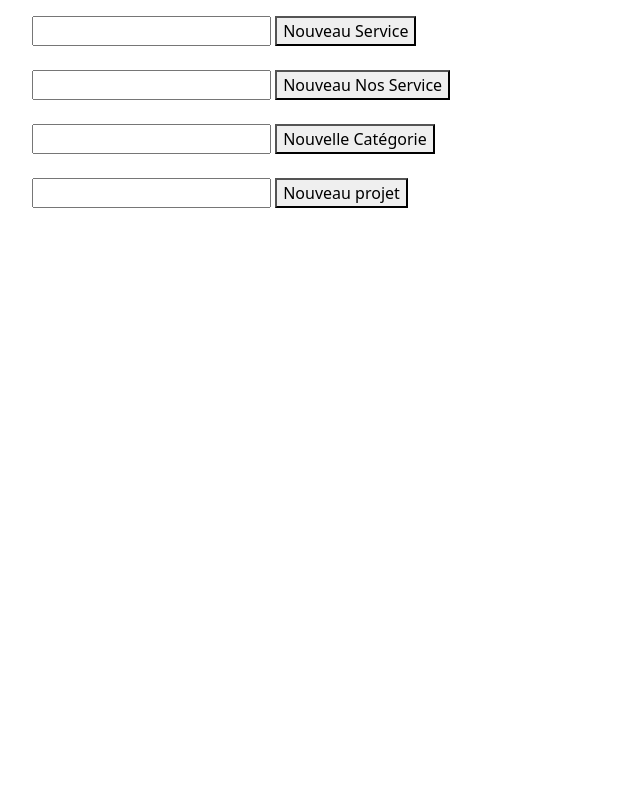
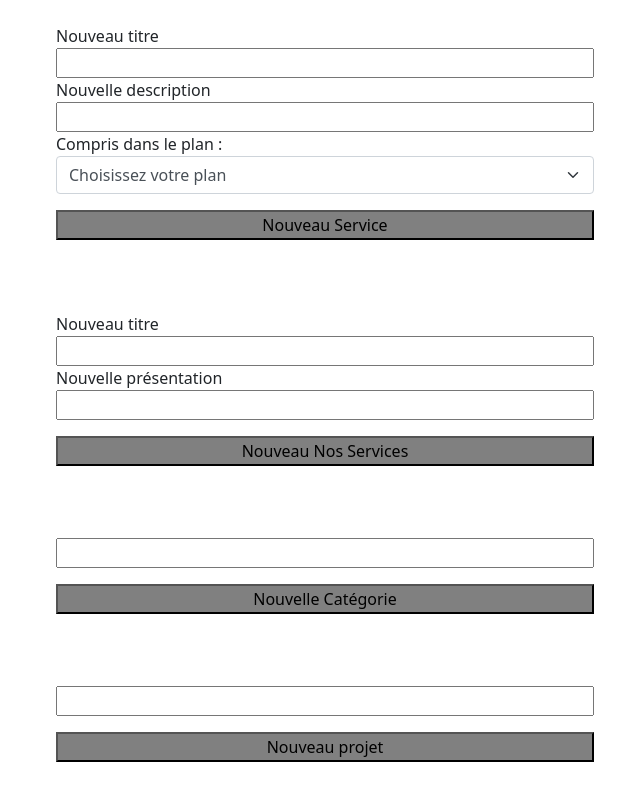
Before and after one commit to JBoulenger21/SpaceDrive, a PHP site: page /backoffice.php in a window 1280 px wide. Shown: the part 56-842 px from the top of the page, without its empty margins (0-640 px from the left). Before the commit the page ends 264 px from the top, so only its background shows below. Run offline with PHP 8.4, Linux system fonts and the light colour scheme.

Commit message:
insertion en base de données de services et nos services et modif backoffice

```diff
--- a/backoffice.php
+++ b/backoffice.php
@@ -1,24 +1,39 @@
 <?php include('header.php'); ?>
 
 <div class="container m-3">
-  <form class="" action="traitement.php" method="post">
-    <input type="text" name="newTitreS" id="newTitreS">
-    <button type="submit" name="newTableService">Nouveau Service</button>
+  <form class="BackForm" action="traitement.php" method="post">
+    <label>Nouveau titre</label>
+    <input type="text" name="newTitreS" id="newTitreS" required>
+    <label>Nouvelle description</label>
+    <input type="text" name="newPresaS" id="newPresaS" required>
+    <label>Compris dans le plan :</label>
+    <select class="form-select" name="newPlan" id="newPlan">
+      <option selected>Choisissez votre plan</option>
+      <option value="1">Basic</option>
+      <option value="2">Advanced</option>
+      <option value="3">Profesional</option>
+    </select>
+    <button class="backbuttonform" type="submit" name="newTableService">Nouveau Service</button>
   </form>
   <br>
-  <form class="" action="traitement.php" method="post">
-    <input type="text" name="newTitreNS" id="newTitreNS">
-    <button type="submit" name="newTableNosService">Nouveau Nos Service</button>
+
+  <form class="BackForm" action="traitement.php" method="post">
+    <label>Nouveau titre</label>
+    <input type="text" name="newTitreNS" id="newTitreNS" required>
+    <label>Nouvelle présentation</label>
+    <input type="text" name="newPresaNS" id="newPresaNS" required>
+    <button class="backbuttonform" type="submit" name="newTableNosServices">Nouveau Nos Services</button>
   </form>
   <br>
-  <form class="" action="traitement.php" method="post">
+
+  <form class="BackForm" action="traitement.php" method="post">
     <input type="text" name="newCategorie" id="newCategorie">
-    <button type="submit" name="newTableCategorie">Nouvelle Catégorie</button>
+    <button class="backbuttonform" type="submit" name="newTableCategorie">Nouvelle Catégorie</button>
   </form>
   <br>
-  <form class="" action="traitement.php" method="post">
+  <form class="BackForm" action="traitement.php" method="post">
     <input type="text" name="newProjet" id="newProjet">
-    <button type="submit" name="newTableProjet">Nouveau projet</button>
+    <button class="backbuttonform" type="submit" name="newTableProjet">Nouveau projet</button>
   </form>
 </div>
 
--- a/main.css
+++ b/main.css
@@ -0,0 +1,12 @@
+.BackForm{
+  display: flex;
+  flex-direction: column;
+  justify-content: flex-end;
+  width: 50%;
+  margin: 1rem;
+  padding: 0.5rem;
+}
+.backbuttonform{
+  margin-top: 1em;
+  background-color: grey;
+}
```
Also changed, not shown: model.php (+171 -121 lines), traitement.php (+25 -4 lines).
